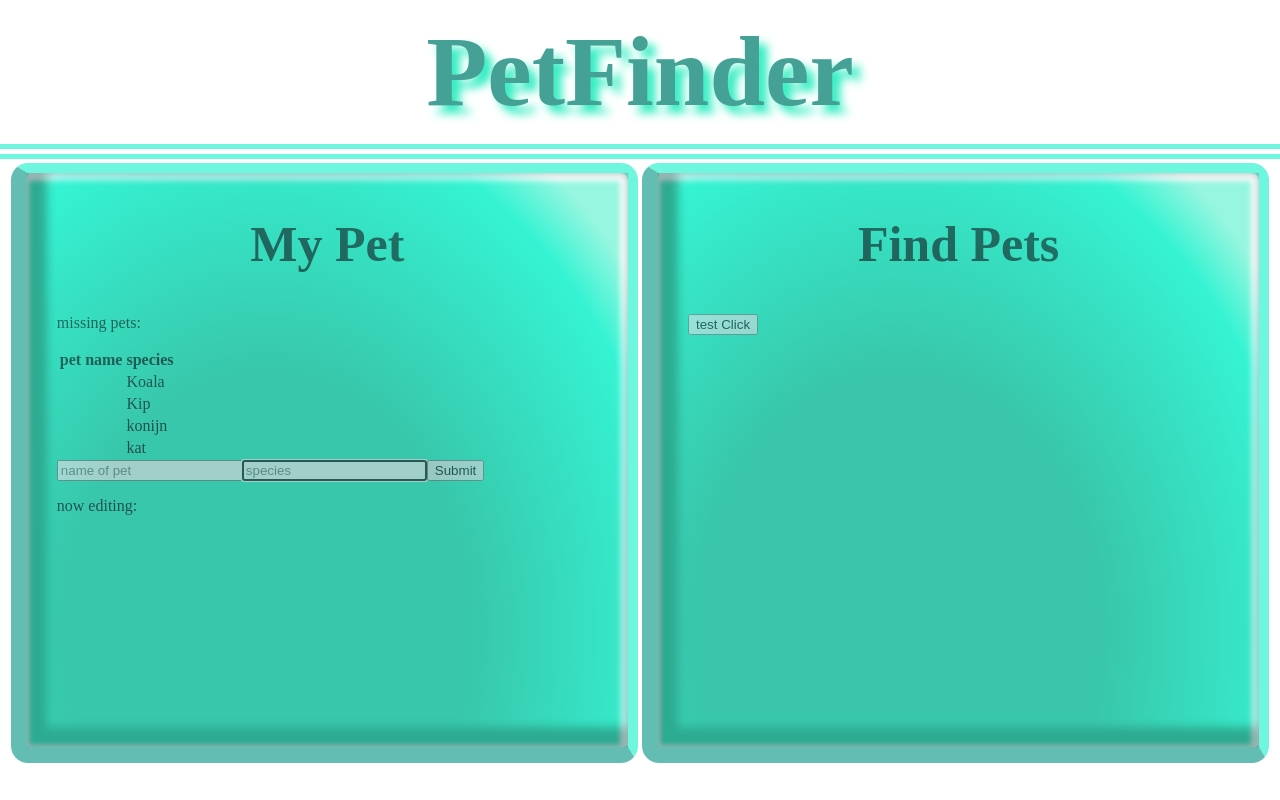
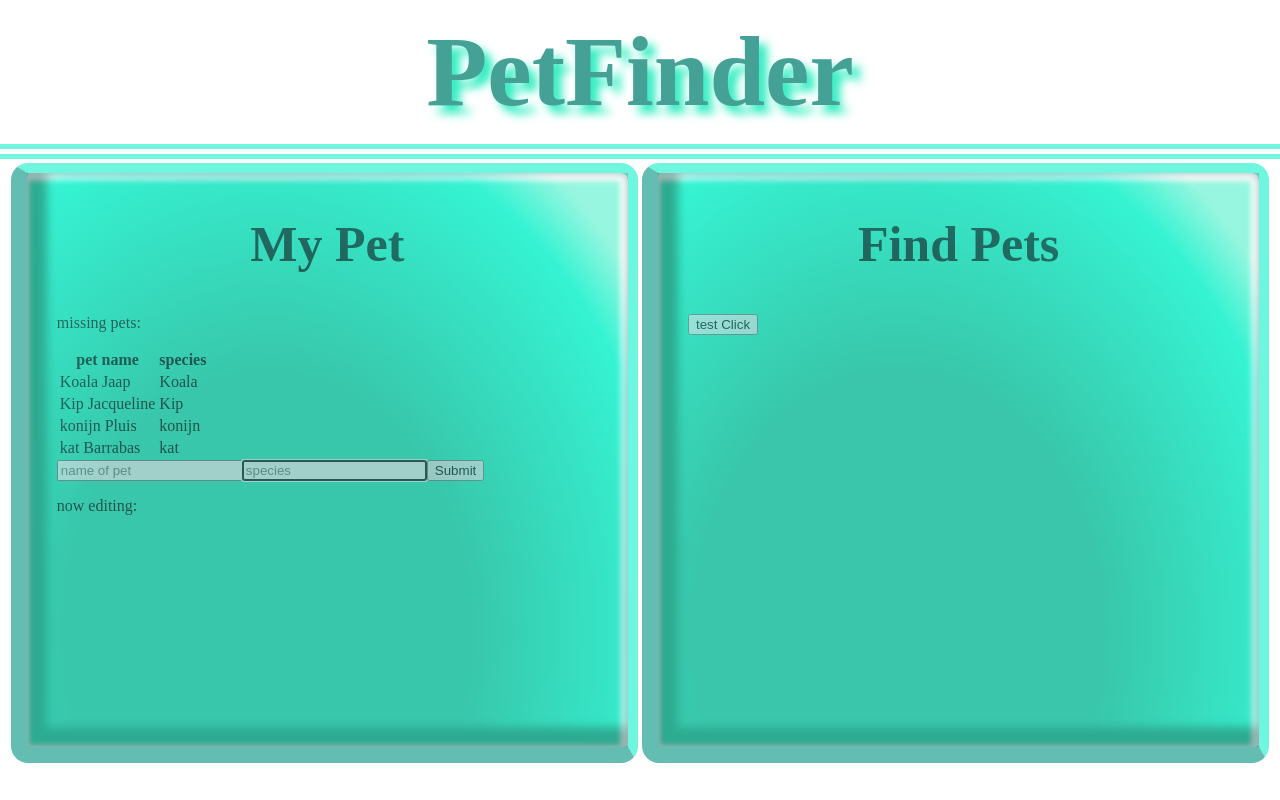
Before and after one commit to tadahmen/PetFinder-front, a React app: page / in a window 1280 px wide. Built offline with nearby package versions, Linux system fonts and the light colour scheme.

Commit message:
pet data is shown in table

```diff
--- a/src/Pets.js
+++ b/src/Pets.js
@@ -16,7 +16,7 @@ class Pets extends React.Component {
             console.log("name of pet: " + pet.name + " (from Pets.js->listPets)");
             return (
                 <tr key={pet.id}>
-                    <td> {pet.petName} </td>
+                    <td> {pet.name} </td>
                     <td> {pet.species} </td>
                 </tr>
             )
```
